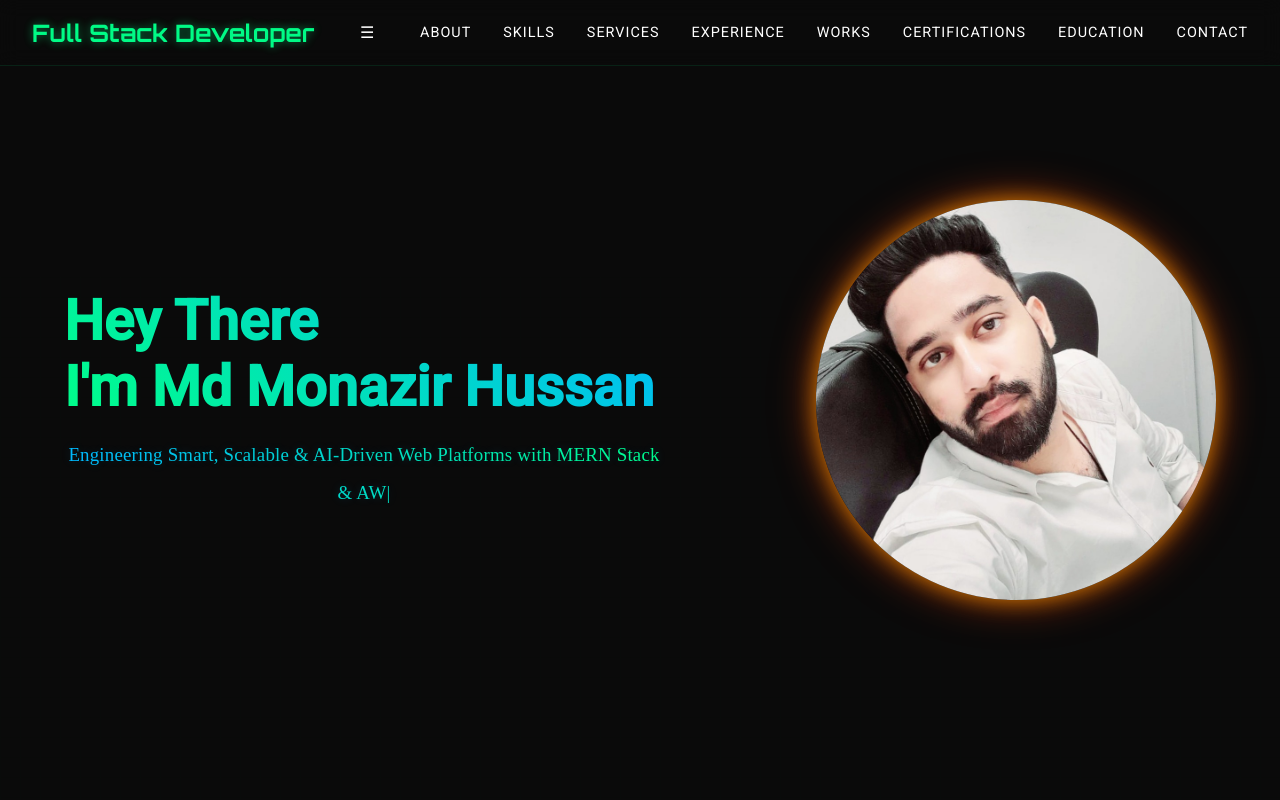
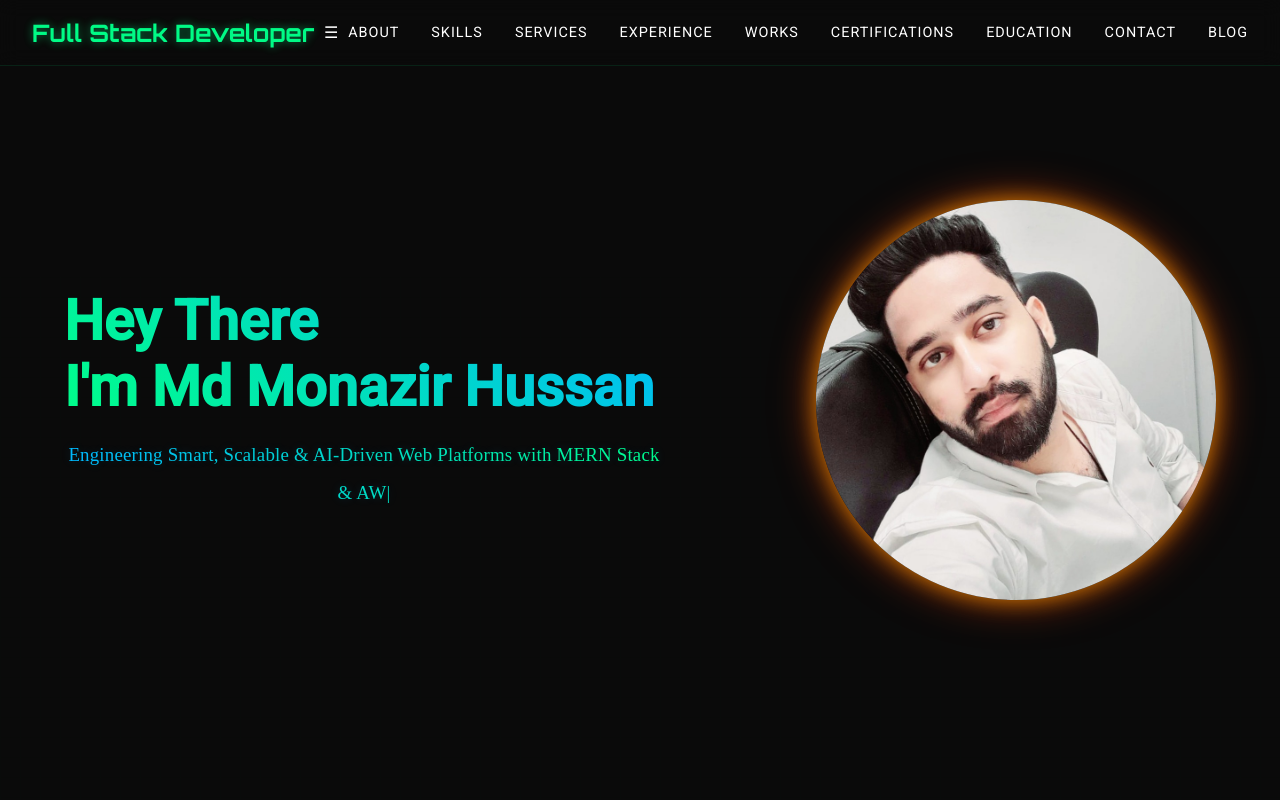
Before and after one commit to monagirhussan786/monagir-portfolio, a React (Create React App) app: page / in a window 1280 px wide. Shown: the top 800 px of the page. Built offline with nearby package versions, Linux system fonts and the light colour scheme.

Commit message:
Add list blog

```diff
--- a/src/App.js
+++ b/src/App.js
@@ -205,6 +205,7 @@ if __name__ == '__main__':
             <a href="#certifications" onClick={() => setIsNavOpen(false)}>Certifications</a>
             <a href="#education" onClick={() => setIsNavOpen(false)}>Education</a>
             <a href="#contact" onClick={() => setIsNavOpen(false)}>Contact</a>
+            <a href="https://careerhubmonagirblog.vercel.app/" target='blank'>Blog</a>
           </nav>
         </div>
       </header>
```
